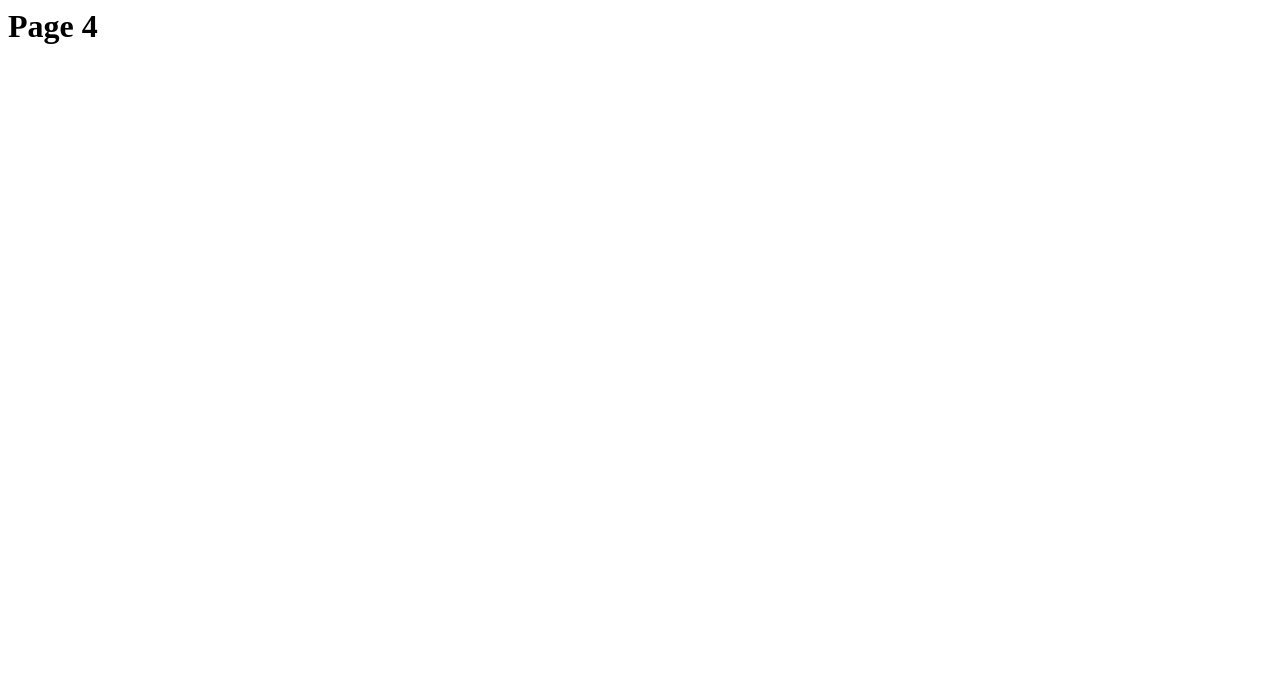
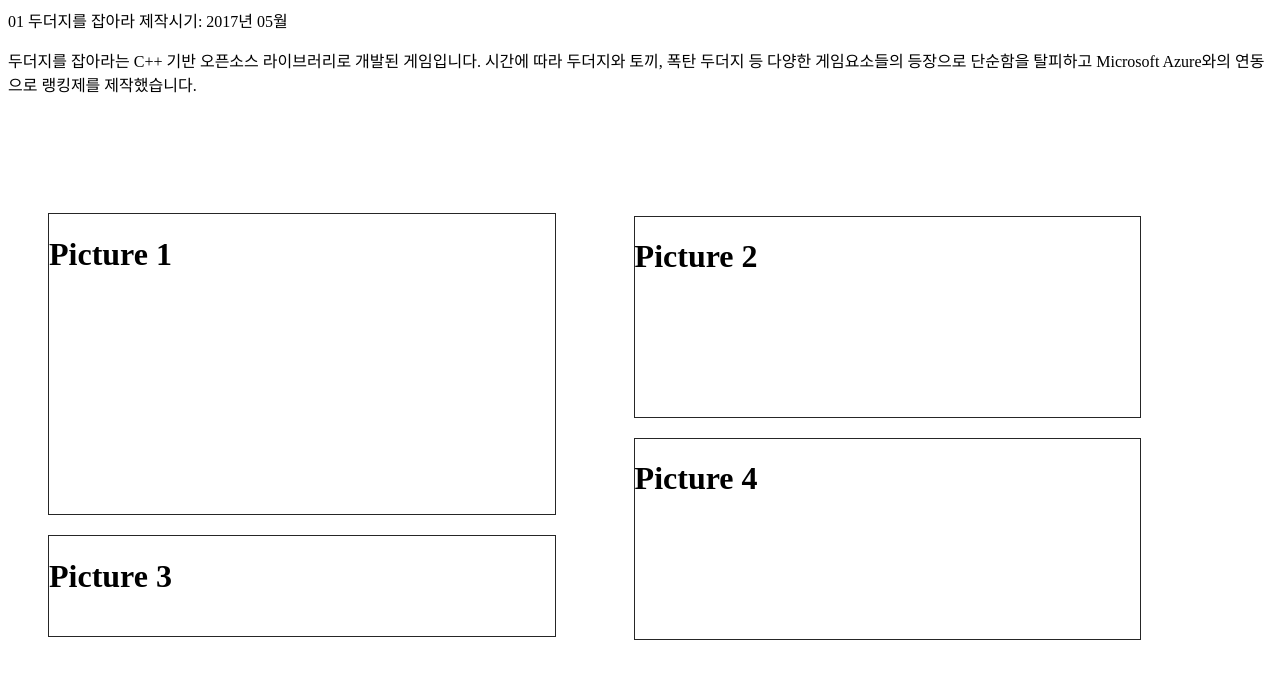
Before and after one commit to RumbleKAT/portfolio, a website: page views/typeDtmp.html in a window 1280 px wide. Drawn offline with Linux system fonts and the light colour scheme.

Commit message:
add 4tmp

```diff
--- /dev/null
+++ b/styles/typeDtmp.css
@@ -0,0 +1,33 @@
+.content_list li{
+    width: 100%;
+    height: 200px;
+    border : solid 1.0px #262626;
+    list-style: none;
+}
+
+.content_pictures ul{
+    margin-top : 8%;
+    width : 40%;
+    float: left;
+}
+
+.content_pictures ul:nth-child(2){
+    margin-top : 5%;
+    margin-left: 40px;
+}
+
+.content_pictures ul:nth-child(1) > li:nth-child(1){
+    height: 300px;
+}
+
+.content_pictures ul:nth-child(1) > li:nth-child(2){
+    margin-top : 4%;
+    height: 100px;
+}
+
+.content_pictures ul:nth-child(2) li:nth-child(1){
+    margin-top : 8%;
+}
+.content_pictures ul:nth-child(2) li:nth-child(2){
+    margin-top : 4%;
+}
--- a/views/typeDtmp.html
+++ b/views/typeDtmp.html
@@ -1,4 +1,32 @@
 <!-- 그림 2개 (왼쪽 큰 거 오른쪽 작은거 ) 텍스트 -->
-<div>
-    <h1>Page 4</h1>
+<!-- 그림 두개 밑에 글 두개 -->
+<link rel="stylesheet" type="text/css" media="screen" href="/styles/typeDtmp.css" />
+<div id="title_page">
+    <div class="content">
+        <div class="content_header">
+            <span class="content_header_title">01 두더지를 잡아라</span>
+            <span class="content_header_date">제작시기: 2017년 05월</span>
+            <p>
+                두더지를 잡아라는 C++ 기반 오픈소스 라이브러리로 개발된 게임입니다. 시간에 따라 두더지와 토끼, 폭탄 두더지 등 다양한 게임요소들의 등장으로 단순함을 탈피하고 Microsoft Azure와의 연동으로 랭킹제를 제작했습니다.
+            </p>
+        </div>
+        <div class="content_pictures">
+            <ul class="content_list">
+                <li>
+                    <h1>Picture 1</h1>
+                </li>
+                <li>
+                    <h1>Picture 3</h1>
+                </li>
+            </ul>
+            <ul class="content_list">
+                <li>
+                    <h1>Picture 2</h1>
+                </li>
+                <li>
+                    <h1>Picture 4</h1>
+                </li>
+            </ul>
+        </div>
+    </div>
 </div>
```
Also changed, not shown: styles/typeCtmp.css (added, +21 -0 lines), views/typeBtmp.html (+1 -2 lines), views/typeCtmp.html (+16 -2 lines).
